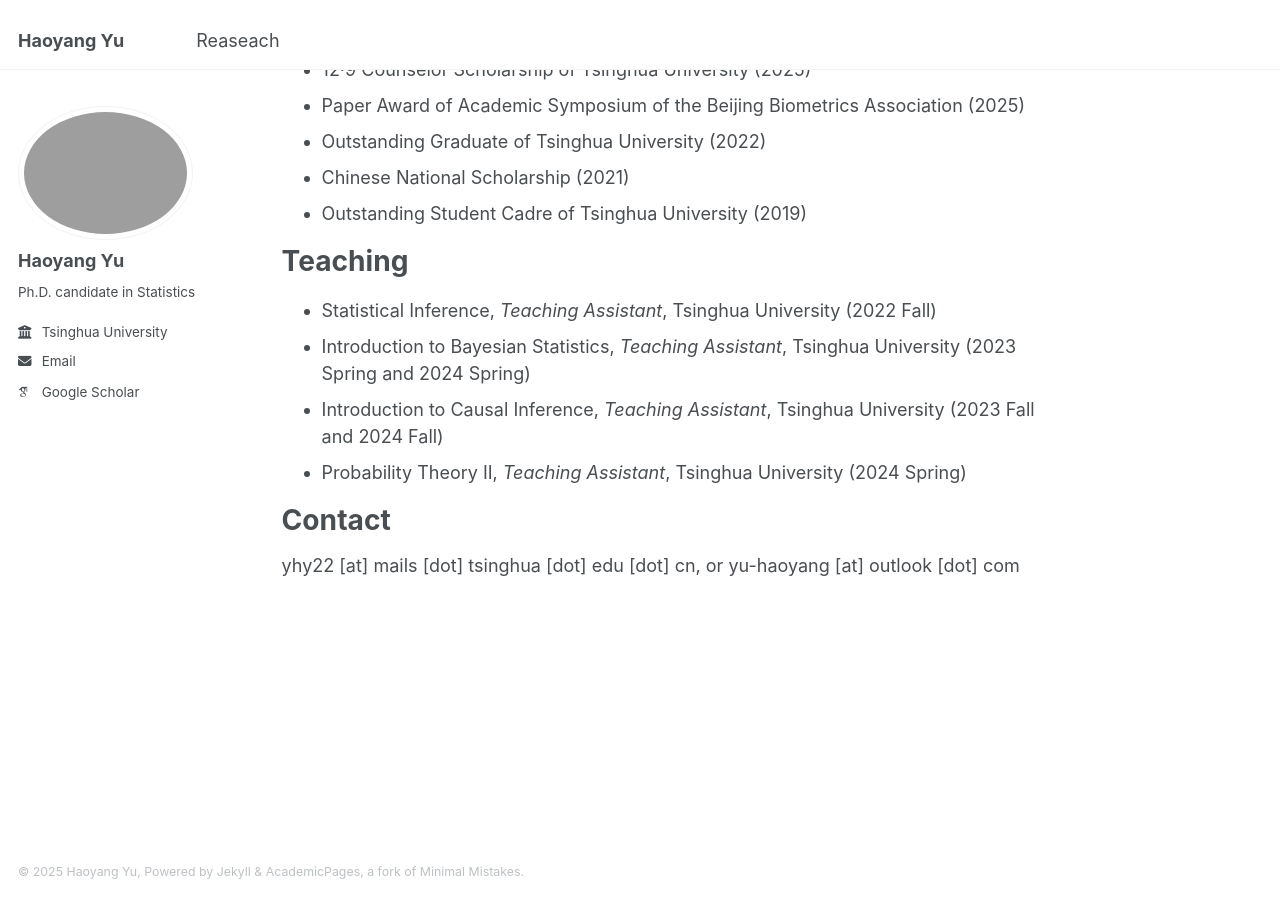
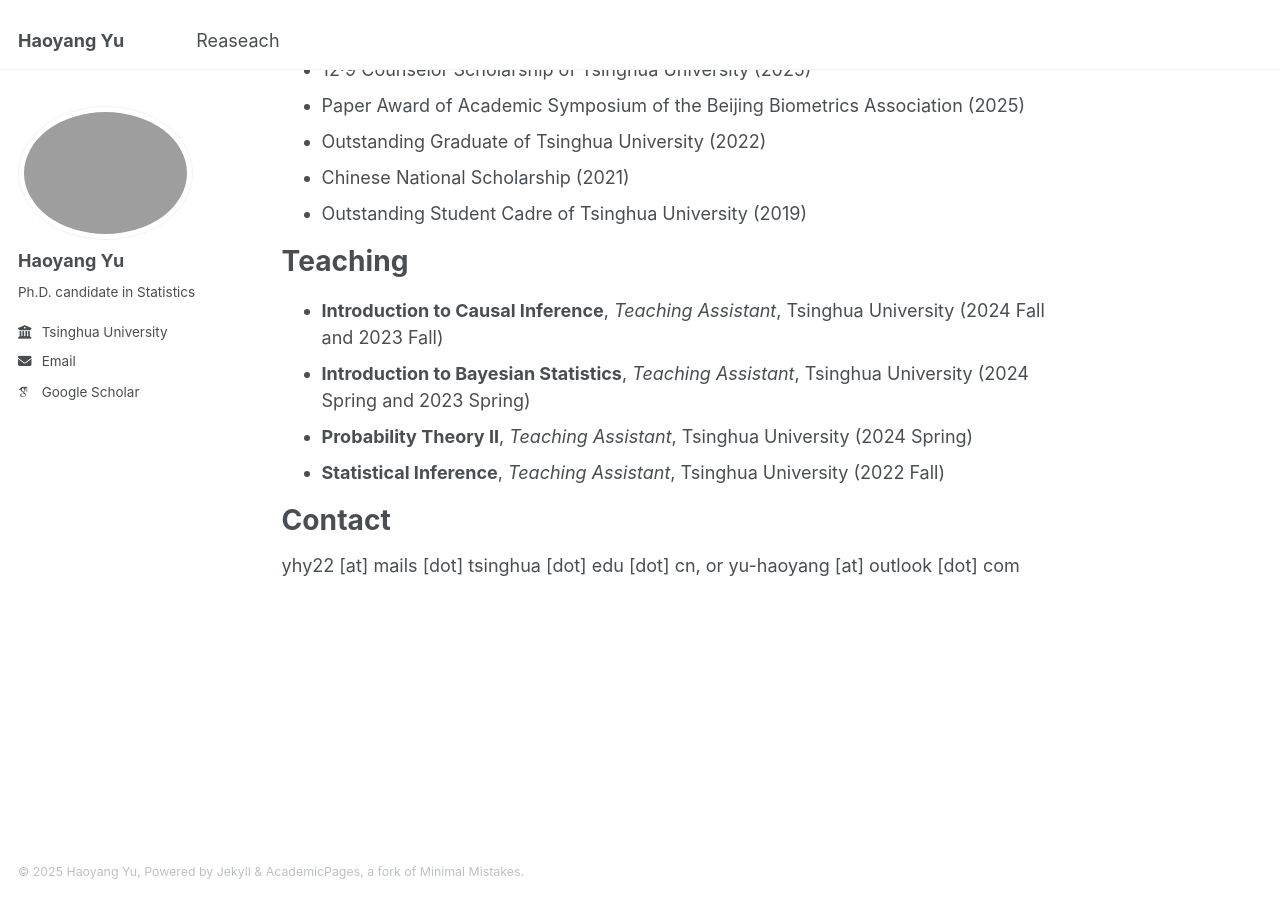
Before and after one commit to yu-hao-yang/yu-hao-yang.github.io, a Jekyll site: the page built from _pages/about.md, in a window 1280 px wide and 900 px high, scrolled down 702 px. Built offline with Jekyll 4.4.1, drawn with Linux system fonts in a browser that asks for light colours; some web fonts are replaced.

```diff
--- a/_pages/about.md
+++ b/_pages/about.md
@@ -35,10 +35,10 @@ Awards
 
 Teaching
 ======
-* Statistical Inference, *Teaching Assistant*, Tsinghua University (2022 Fall)
-* Introduction to Bayesian Statistics, *Teaching Assistant*, Tsinghua University (2023 Spring and 2024 Spring)
-* Introduction to Causal Inference, *Teaching Assistant*, Tsinghua University (2023 Fall and 2024 Fall)
-* Probability Theory II, *Teaching Assistant*, Tsinghua University (2024 Spring)
+* **Introduction to Causal Inference**, *Teaching Assistant*, Tsinghua University (2024 Fall and 2023 Fall)
+* **Introduction to Bayesian Statistics**, *Teaching Assistant*, Tsinghua University (2024 Spring and 2023 Spring)
+* **Probability Theory II**, *Teaching Assistant*, Tsinghua University (2024 Spring)
+* **Statistical Inference**, *Teaching Assistant*, Tsinghua University (2022 Fall)
 
 Contact
 ======
```
